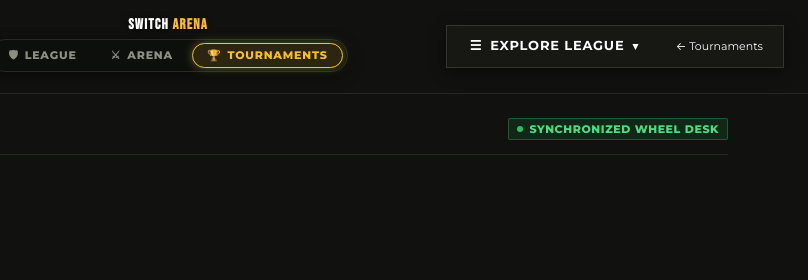
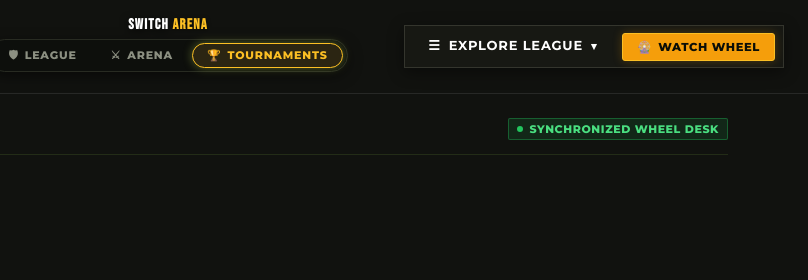
Before and after one commit to spencer-614/call-of-duty-league, a website: page tournaments/switch/index.html in a window 1280 px wide. Shown: the top 280 px of the page, 472-1280 px from the left. Drawn offline with nearby package versions, Linux system fonts and the light colour scheme; no server answers; a web font is replaced by a local one.

Commit message:
Replace header tournaments button with Watch Wheel button and auto-open wheel on switch page

```diff
--- a/tournaments/switch/index.html
+++ b/tournaments/switch/index.html
@@ -52,6 +52,28 @@
         padding: 3px 8px;
         border-radius: 2px;
         letter-spacing: 0.6px;
+      }
+      .btn-watch-wheel {
+        background: #f59e0b;
+        color: #0b0e07;
+        border: 1px solid #fbbf24;
+        font: 800 11.5px var(--body, sans-serif);
+        text-transform: uppercase;
+        letter-spacing: 0.6px;
+        padding: 6px 14px;
+        border-radius: 3px;
+        cursor: pointer;
+        display: inline-flex;
+        align-items: center;
+        gap: 6px;
+        transition: all 0.2s ease;
+        box-shadow: 0 0 10px rgba(245, 158, 11, 0.25);
+        white-space: nowrap;
+      }
+      .btn-watch-wheel:hover {
+        background: #fbbf24;
+        box-shadow: 0 0 16px rgba(245, 158, 11, 0.5);
+        transform: translateY(-1px);
       }
     </style>
   </head>
@@ -126,9 +148,9 @@
             </nav>
           </div>
 
-          <a href="/tournaments/" class="btn-tourney-primary" style="padding:6px 12px; font-size:11px; text-decoration:none;">
-            <span>←</span> <span>Tournaments</span>
-          </a>
+          <button type="button" class="btn-watch-wheel" onclick="window.DuoSwitchEngine &amp;&amp; window.DuoSwitchEngine.openLiveWheelPreview()">
+            <span>🎡</span> <span>Watch Wheel</span>
+          </button>
         </div>
       </div>
     </header>
@@ -176,5 +198,23 @@
     <script src="/tournament-switch-wheel.js?v=switch-v3"></script>
     <script src="/switch-client.js?v=wheel-public-20261112"></script>
     <script src="/bullet-sparks.js" defer></script>
+    <script>
+      // Automatically open the synchronized wheel modal when landing on the Switch spectator page
+      (function() {
+        const p = new URLSearchParams(location.search);
+        if (p.get('session') || p.get('tournament')) {
+          let attempts = 0;
+          const timer = setInterval(() => {
+            attempts++;
+            if (window.DuoSwitchEngine && typeof window.DuoSwitchEngine.openLiveWheelPreview === 'function') {
+              window.DuoSwitchEngine.openLiveWheelPreview();
+              clearInterval(timer);
+            } else if (attempts > 35) {
+              clearInterval(timer);
+            }
+          }, 250);
+        }
+      })();
+    </script>
   </body>
 </html>
```
